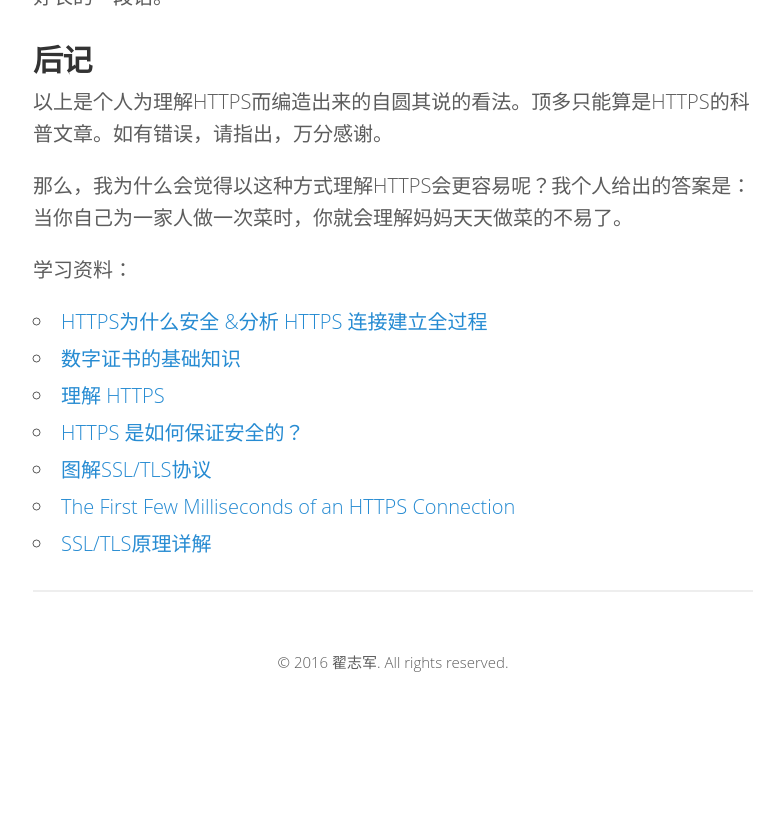
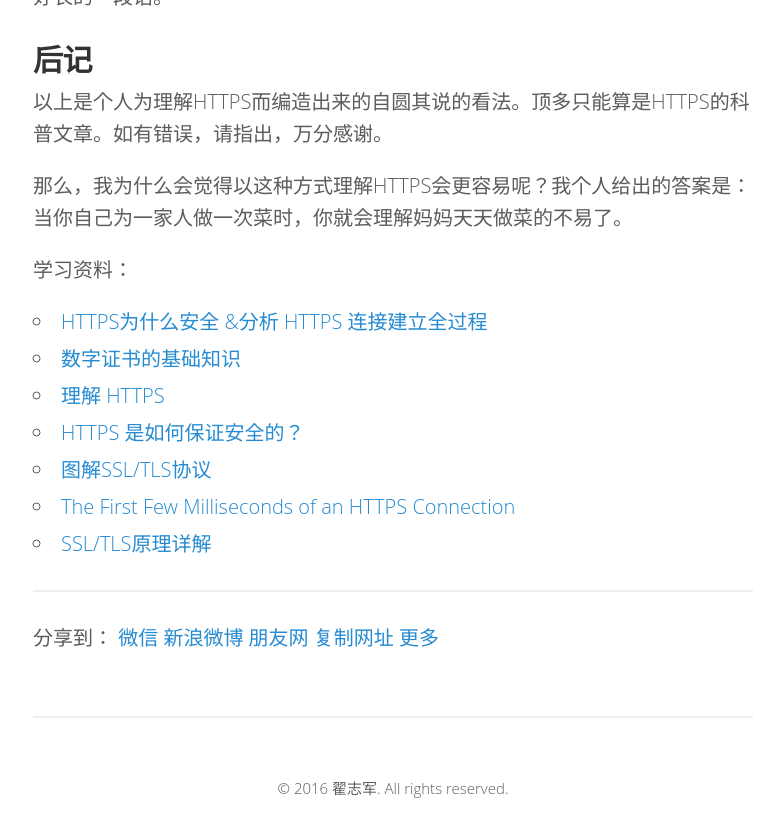
Before and after one commit to stayfoolish666/zacker330.github.io, a Jekyll site: the page built from _posts/2017-2-20-understand-https.md, in a window 1280 px wide and 900 px high, scrolled down 11750 px. Shown: the top 837 px of the window, without its empty margins (247-1031 px from the left). Built offline with Jekyll 4.4.1, drawn with Linux system fonts in a browser that asks for light colours; comment, search, counter and statistics services are not loaded; before the commit the page ends 12524 px from its top, so only the background shows below that.

Commit message:
open share and comment

```diff
--- /dev/null
+++ b/_includes/duoshuo.html
@@ -0,0 +1,13 @@
+
+<div class="ds-thread" data-thread-key="{{ page.url }}" data-title="{{page.title}}" data-url="{{ site.url }}{{ page.url }}"></div>
+<script type="text/javascript">
+var duoshuoQuery = {short_name:"showmecodes"};
+	(function() {
+		var ds = document.createElement('script');
+		ds.type = 'text/javascript';ds.async = true;
+		ds.src = (document.location.protocol == 'https:' ? 'https:' : 'http:') + '//static.duoshuo.com/embed.js';
+		ds.charset = 'UTF-8';
+		(document.getElementsByTagName('head')[0]
+		 || document.getElementsByTagName('body')[0]).appendChild(ds);
+	})();
+	</script>
--- a/_includes/header.html
+++ b/_includes/header.html
@@ -10,5 +10,6 @@
     <a href="{{ nav.url | prepend: site.baseurl }}">{{ nav.name }}</a>
     {% endif %}
     {% endfor %}
+    <a target="_blank" href="https://my.oschina.net/zjzhai">老博客</a>
   </nav>
 </header>
--- a/_includes/share.html
+++ b/_includes/share.html
@@ -1,10 +1,11 @@
-<span>Share this: <br /></span>
-<a href="https://www.facebook.com/sharer/sharer.php?u={{ site.url }}{{ page.url }}" onclick="window.open(this.href, 'mywin',
-'left=20,top=20,width=500,height=500,toolbar=1,resizable=0'); return false;" class="ssk ssk-icon ssk-facebook"></a>
-<a href="https://twitter.com/intent/tweet?text={{ page.title }}&url={{ site.url }}{{ page.url }}" onclick="window.open(this.href, 'mywin',
-'left=20,top=20,width=500,height=500,toolbar=1,resizable=0'); return false;" class="ssk ssk-icon ssk-twitter"></a>
-<a href="https://plus.google.com/share?url={{ site.url }}{{ page.url }}" onclick="window.open(this.href, 'mywin',
-'left=20,top=20,width=500,height=500,toolbar=1,resizable=0'); return false;" class="ssk ssk-icon ssk-google-plus"></a>
-<a href="https://www.tumblr.com/share?url={{ site.url }}{{ page.url }}" onclick="window.open(this.href, 'mywin',
-'left=20,top=20,width=500,height=500,toolbar=1,resizable=0'); return false;" class="ssk ssk-icon ssk-tumblr"></a>
-<a href="mailto:?subject={{ page.title }}&amp;body=Check out this site {{ site.url }}{{ page.url }}" class="ssk ssk-icon ssk-email"></a>
+<div class="jiathis_style">
+	<span class="jiathis_txt">分享到：</span>
+	<a class="jiathis_button_weixin">微信</a>
+	<a class="jiathis_button_tsina">新浪微博</a>
+	<a class="jiathis_button_xiaoyou">朋友网</a>
+	<a class="jiathis_button_copy">复制网址</a>
+	<a href="{{ site.url }}{{ page.url }}" class="jiathis jiathis_txt jiathis_separator jtico jtico_jiathis" target="_blank">更多</a>
+	<a class="jiathis_counter_style"></a>
+</div>
+<script type="text/javascript" src="http://v3.jiathis.com/code_mini/jia.js?uid=" charset="utf-8"></script>
+<br/>
--- a/_layouts/post.html
+++ b/_layouts/post.html
@@ -3,7 +3,7 @@ layout: default
 ---
 <header>
   <h1 class="header-small">
-    <a href="{{ site.baseurl }}">{{ site.name }}</a>
+    <a href="{{ site.baseurl }}/">{{ site.name }}</a>
   </h1>
 </header>
 <div class="post">
@@ -27,19 +27,15 @@ layout: default
   {{ content }}
 
 
-  <!-- Share -->
- <!--  {% if page.share != false %}
+  {% if page.share != false %}
   <div class="post-share">
     <hr>
     {% include share.html %}
-    <hr>
   </div>
-  {% endif %} -->
+  {% endif %}
 
-  <!-- Disqus -->
-  {% if page.comments != false and site.disqus.id %}
-  <section id="disqus_thread"></section>
-  {% include disqus.html %}
+  {% if page.comments != false  %}
+  {% include duoshuo.html %}
   {% endif %}
 
 </div>
```
Also changed, not shown: _posts/2017-2-20-understand-https.md (+1 -1 lines), about.md (+1 -1 lines), _includes/disqus.html (line endings or trailing spaces).
